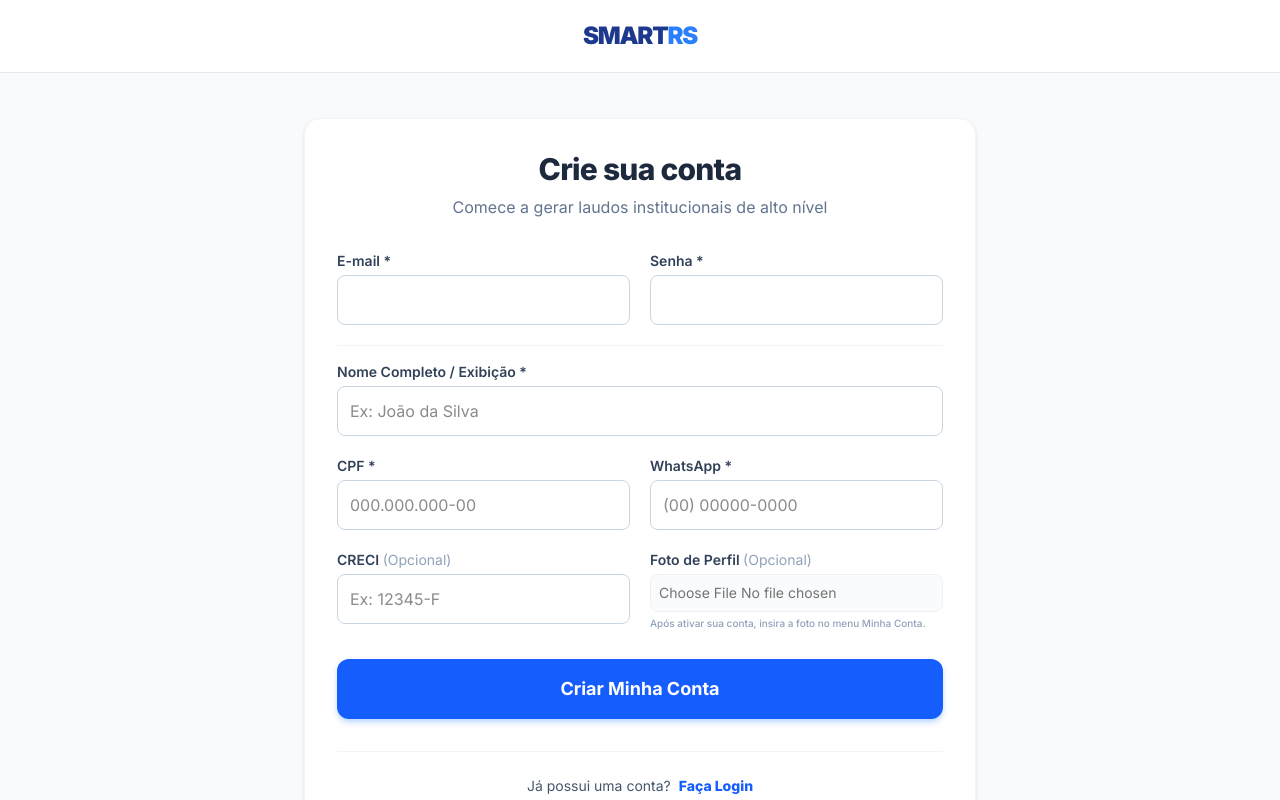
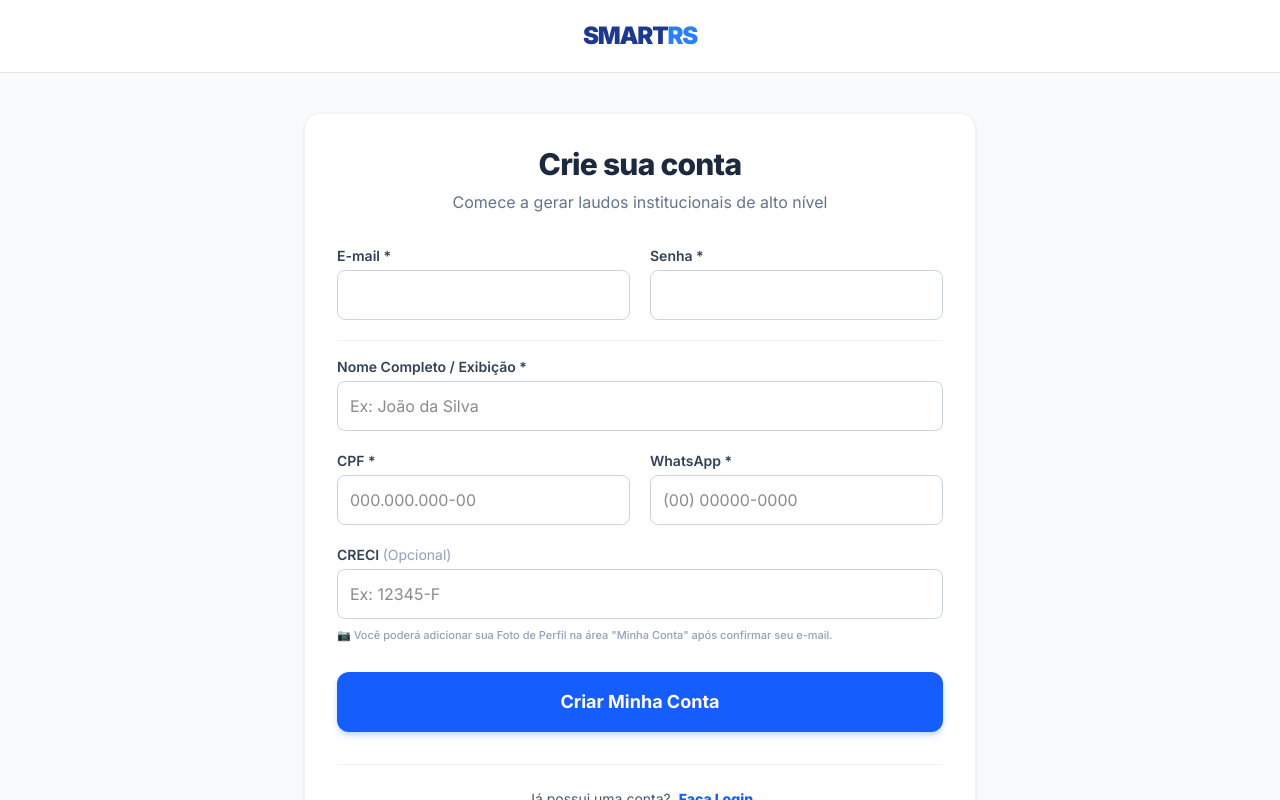
Before and after one commit to leoayres/smartrs-web, a Next.js app: page /login in a window 1280 px wide. Both pictures are taken after a click on the button "Cadastre-se". Shown: the top 800 px of the page. Built offline with nearby package versions, Linux system fonts and the light colour scheme; no server answers.

Commit message:
Remove profile photo upload from login page
Removed photo upload functionality and related comments.

```diff
--- a/app/login/page.tsx
+++ b/app/login/page.tsx
@@ -39,7 +39,6 @@ export default function Login() {
   const [cpf, setCpf] = useState("");
   const [whatsapp, setWhatsapp] = useState("");
   const [creci, setCreci] = useState("");
-  const [foto, setFoto] = useState<File | null>(null);
 
   const handleAuth = async (e: React.FormEvent) => {
     e.preventDefault();
@@ -83,7 +82,7 @@ export default function Login() {
         }
       } else {
         // ==========================================
-        // LÓGICA DE CADASTRO (COM PROTEÇÃO RPC)
+        // LÓGICA DE CADASTRO
         // ==========================================
         if (!nome || !cpf || !whatsapp) throw new Error("Nome, CPF e WhatsApp são obrigatórios.");
         if (cpf.length < 14) throw new Error("CPF inválido.");
@@ -96,7 +95,7 @@ export default function Login() {
         if (cpfExistente) throw new Error("Atenção: Este CPF já está cadastrado em outra conta.");
 
         // 2. Dispara o cadastro
-        const { data: authData, error: authError } = await supabase.auth.signUp({
+        const { error: authError } = await supabase.auth.signUp({
           email,
           password,
           options: {
@@ -185,15 +184,10 @@ export default function Login() {
                 <input type="text" value={whatsapp} onChange={(e) => setWhatsapp(formatarWhatsApp(e.target.value))} placeholder="(00) 00000-0000" className="w-full p-3 border border-slate-300 rounded-lg focus:ring-2 focus:ring-blue-500 outline-none" required={!isLogin} />
               </div>
 
-              <div>
+              <div className="md:col-span-2">
                 <label className="block text-sm font-semibold text-slate-700 mb-1">CRECI <span className="text-slate-400 font-normal">(Opcional)</span></label>
                 <input type="text" value={creci} onChange={(e) => setCreci(e.target.value)} placeholder="Ex: 12345-F" className="w-full p-3 border border-slate-300 rounded-lg focus:ring-2 focus:ring-blue-500 outline-none" />
-              </div>
-
-              <div>
-                <label className="block text-sm font-semibold text-slate-700 mb-1">Foto de Perfil <span className="text-slate-400 font-normal">(Opcional)</span></label>
-                <input type="file" accept="image/*" onChange={(e) => setFoto(e.target.files ? e.target.files[0] : null)} disabled className="w-full p-2 border border-slate-200 rounded-lg text-sm bg-slate-50 cursor-not-allowed opacity-60" title="Você poderá adicionar sua foto após confirmar o e-mail." />
-                <p className="text-[10px] text-slate-400 mt-1 font-medium">Após ativar sua conta, insira a foto no menu Minha Conta.</p>
+                <p className="text-[11px] text-slate-400 mt-2 font-medium">📷 Você poderá adicionar sua Foto de Perfil na área "Minha Conta" após confirmar seu e-mail.</p>
               </div>
             </div>
           )}
```
